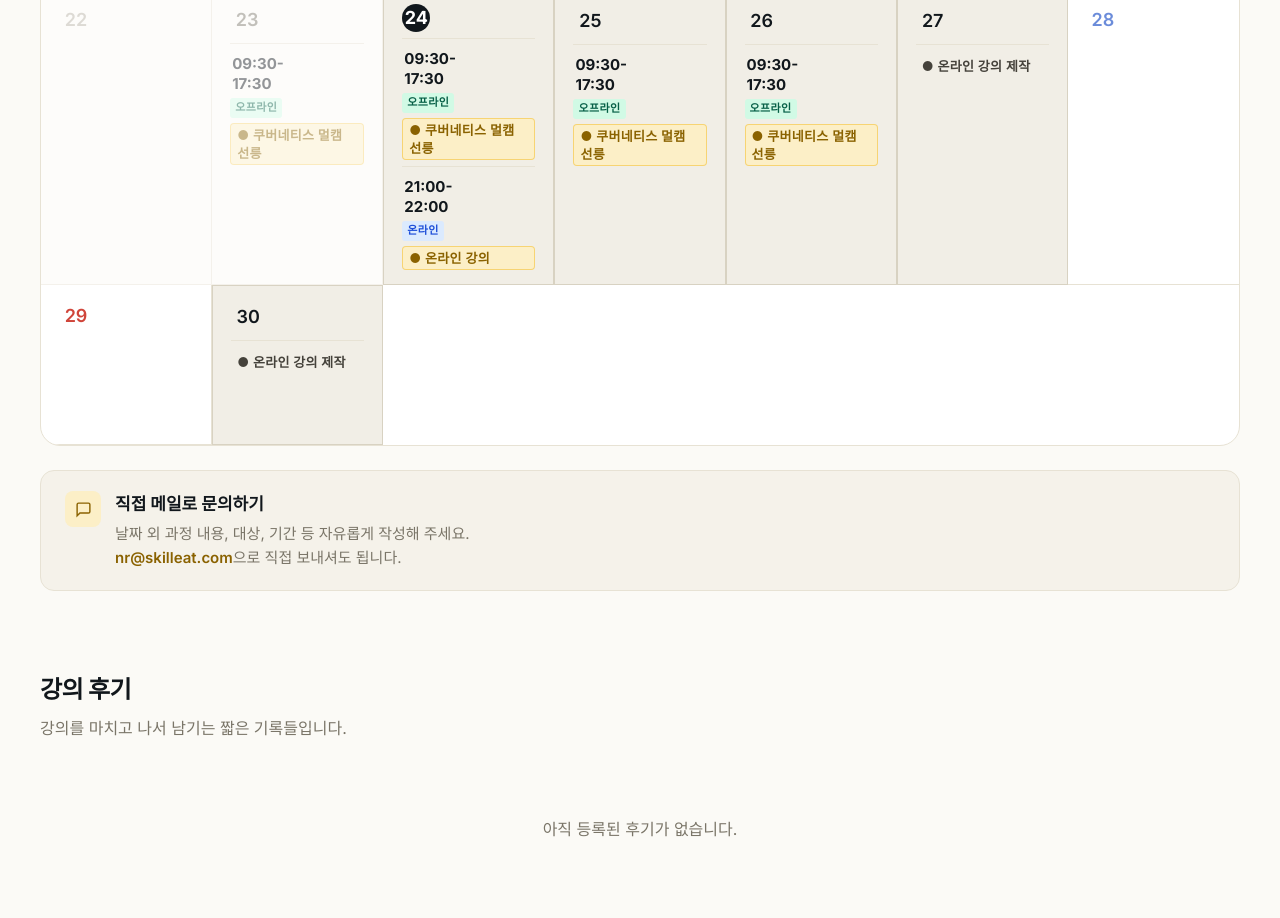
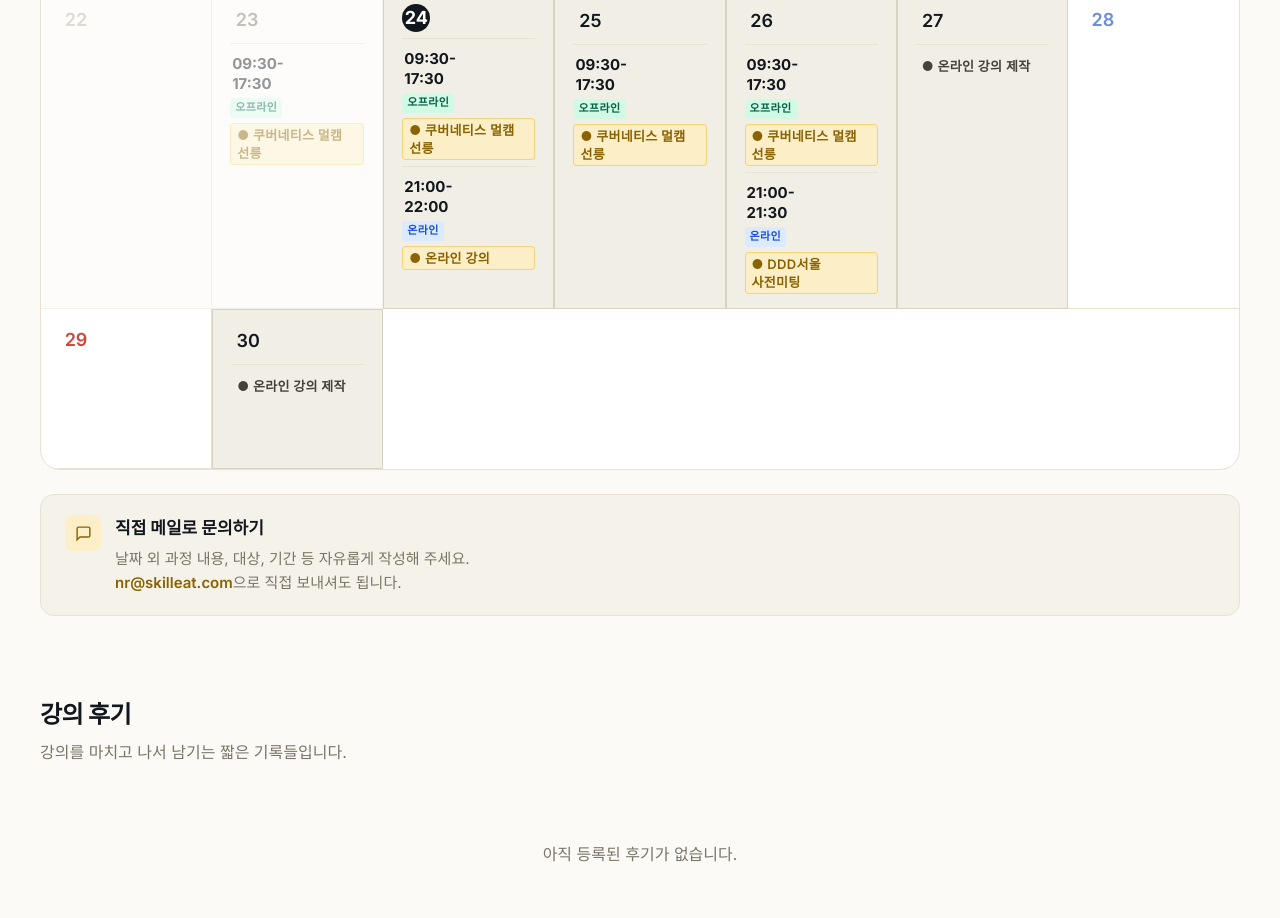
Before and after one commit to skilleat-labs/nuri-kim-profile, a plain HTML site: page calendar.html in a window 1280 px wide. Shown: the part 1242-2160 px from the top of the page. Drawn offline with Linux system fonts and the light colour scheme.

Commit message:
일정 추가: 2026-11-26 DDD서울 사전미팅 21:00~21:30

```diff
--- a/calendar.html
+++ b/calendar.html
@@ -668,6 +668,7 @@
     '2026-11-24:온라인 강의:confirmed:21:00:22:00:online',
     '2026-11-25:쿠버네티스 멀캠 선릉:confirmed:09:30:17:30:offline',
     '2026-11-26:쿠버네티스 멀캠 선릉:confirmed:09:30:17:30:offline',
+    '2026-11-26:DDD서울 사전미팅:confirmed:21:00:21:30:online',
     '2026-11-27:온라인 강의 제작:휴무',
     '2026-11-30:온라인 강의 제작:휴무',
     '2026-10-16:바이브코딩 기업 잠실 오프라인 교육:confirmed:09:00:11:00:offline',
```
